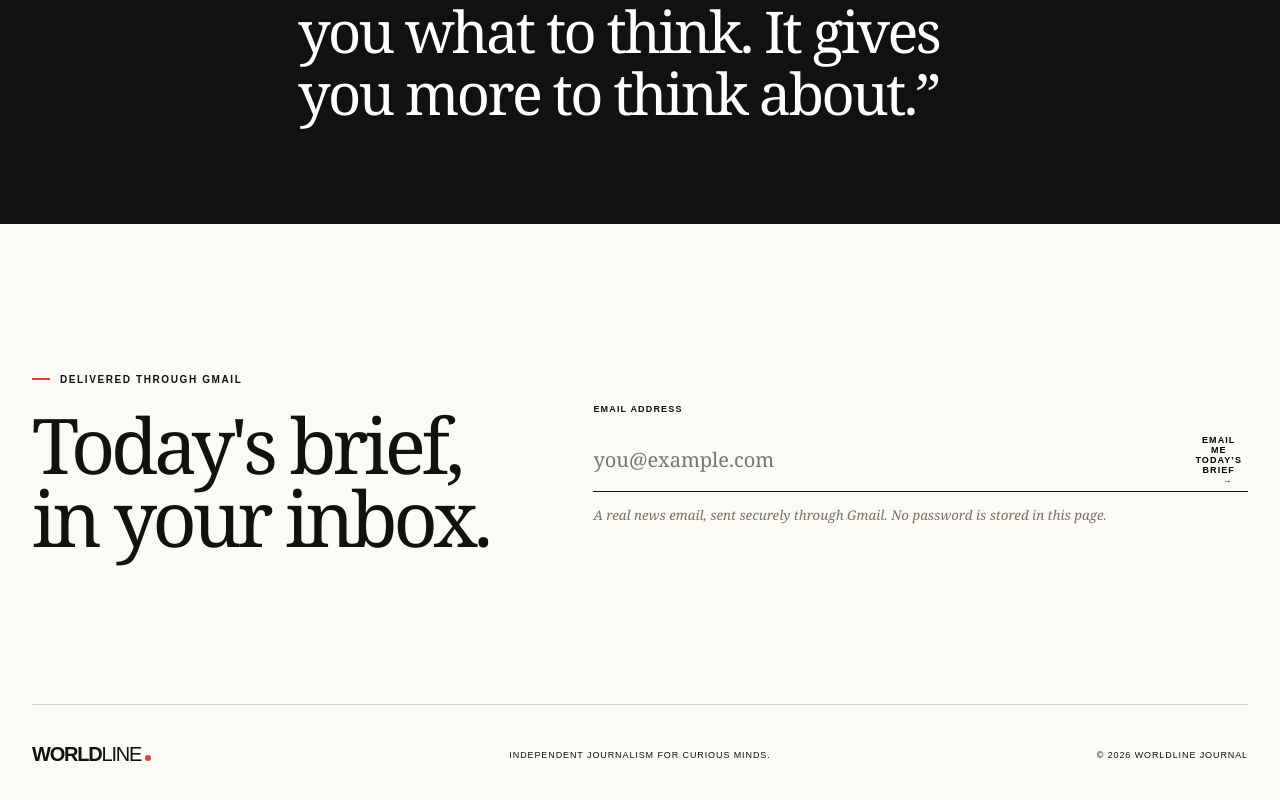
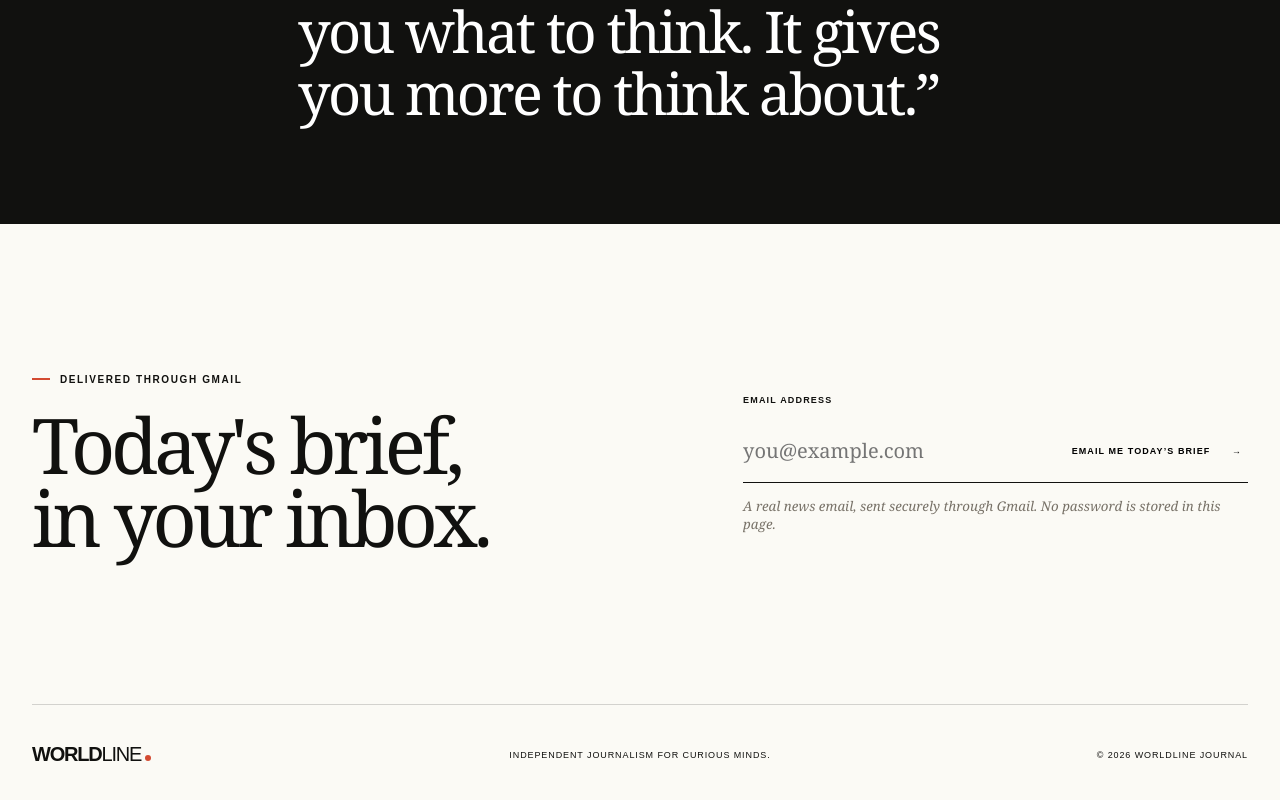
Before and after one commit to YYHomr/openworld, a Next.js app: page / in a window 1280 px wide. Shown: the part 3685-4485 px from the top of the page. Built offline with nearby package versions, Linux system fonts and the light colour scheme.

Commit message:
Style secure Gmail news brief states

```diff
--- a/app/globals.css
+++ b/app/globals.css
@@ -370,3 +370,13 @@
 .ar-page .ai-feed-meta button{margin-right:auto;margin-left:0}.ar-page .ai-card-visual>span{left:auto;right:16px}.ar-page .ai-card-copy>p span{float:left}.ar-page .ai-hero>div:last-child>p,.ar-page .ai-about p{line-height:1.9}
 @media(prefers-color-scheme:dark){.home-ai{background:#151a2a;color:#f3efe4;border-color:rgba(255,255,255,.15)}.home-ai p{color:#b9bfd2}.home-ai a{border-color:#f3efe4}.home-ai h2 em{color:#809cff}.ai-page{--ai-blue:#809cff}.ai-hero>div:last-child>p{color:#aaa397}.ai-hero>div:last-child>a{background:#f3efe4;color:#111}.ai-news-card{background:#0d0d0b}.ai-news-card:hover{background:#1b1b18}.ai-card-copy>div time,.ai-card-copy>p{color:#aaa397}}
 @media(max-width:760px){.home-ai{padding:75px 0}.home-ai-grid{display:block}.home-ai p{margin:28px 0}.home-ai a{display:inline-block}.ai-hero{display:block;padding:65px 0}.ai-hero h1{font-size:clamp(62px,19vw,92px)}.ai-hero>div:last-child{margin-top:60px}.ai-feed{padding:80px 0}.ai-feed-meta{flex-wrap:wrap;padding:15px 0}.ai-feed-meta button{width:100%;text-align:left;margin:0}.ar-page .ai-feed-meta button{text-align:right;margin:0}.ai-news-grid{display:block;background:none;border:0}.ai-news-card{display:block;border:1px solid var(--line);margin-bottom:18px}.ai-news-card.lead{display:block}.ai-card-visual,.ai-news-card.lead .ai-card-visual{height:280px}.ai-news-card.lead .ai-card-copy h2{font-size:32px}.ai-about>div{display:block}.ai-about p{margin:28px 0}.ai-about a{display:inline-block}}
+
+
+/* Secure Gmail news brief */
+.signup-form>div{position:relative}
+.signup-form button:disabled{cursor:wait;opacity:.58}
+.signup-honeypot{position:absolute!important;width:1px!important;height:1px!important;padding:0!important;margin:-1px!important;overflow:hidden!important;clip:rect(0,0,0,0)!important;white-space:nowrap!important;border:0!important}
+.signup-status{display:block;min-height:1.5em;transition:color .2s}
+.signup-status.success{color:#26734d}
+.signup-status.error{color:#b52b25}
+@media(prefers-color-scheme:dark){.signup-status.success{color:#67c893}.signup-status.error{color:#ff8278}}
```
